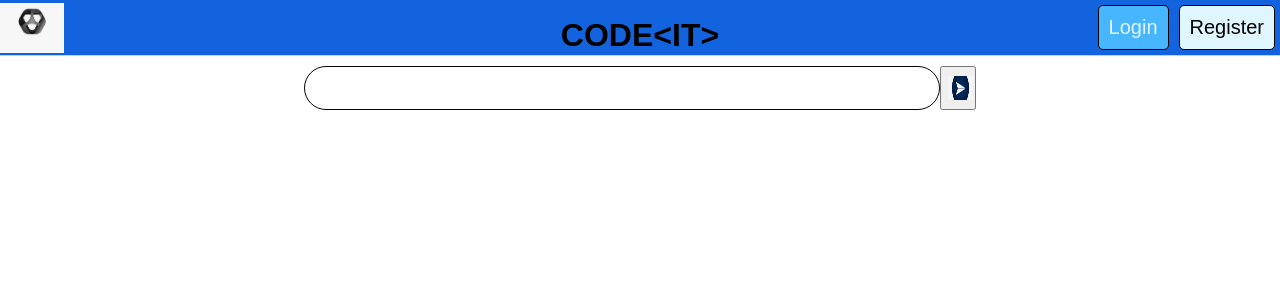
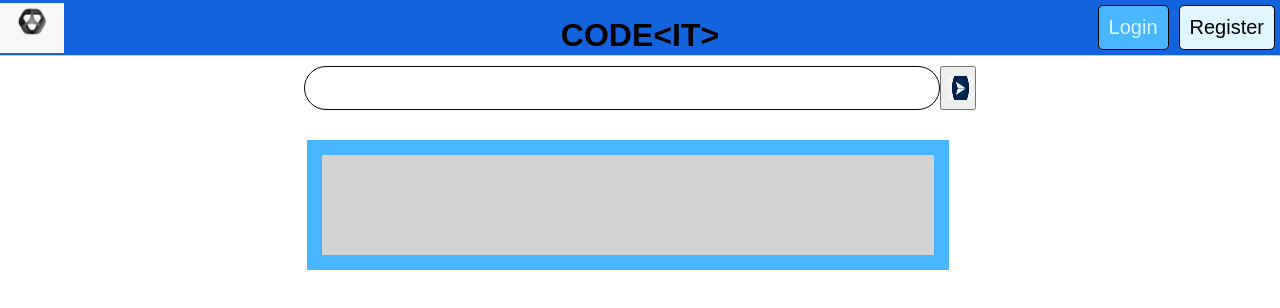
Before and after one commit to HseinKt/Code-Editor, a React (Create React App) app in the folder code_editor/: page /chat_page in a window 1280 px wide. Shown: the top 308 px of the page. Built offline with nearby package versions, Linux system fonts and the light colour scheme.

Commit message:
added box style for chat page

```diff
--- a/code_editor/src/index.css
+++ b/code_editor/src/index.css
@@ -166,3 +166,18 @@ a {
   background-color: var(--light_blue);
   color: black;
 }
+
+/* Chat box */
+.ChatBox {
+  display: flex;
+  flex-direction: column-reverse;
+  align-items: flex-start;
+  width: 40%;
+  height: max-content;
+  background-color: lightgrey;
+  border: 15px solid #47B5FF;
+  padding: 50px;
+  margin: 20px;
+  margin-left: 24%;
+  margin-right: 20%;
+}
--- a/code_editor/src/pages/chat_page.js
+++ b/code_editor/src/pages/chat_page.js
@@ -1,6 +1,7 @@
 import Header from "../components/landing_page/header"
 import Chat from "../components/chat_page/chat"
 import ChatText from "../components/chat_page/chat_text"
+import "../index.css";
 
 import { useState } from "react";
 
@@ -24,9 +25,8 @@ const ChatingPage = () => {
             <Header/>
             <Chat value={value} handleValue={handleValue} handleMessageSend={handleMessageSend}/>
 
-            <div>
+            <div className="ChatBox">
                 {messages.map((message,index) => (
-                    //<li>message</li>
                     <ChatText key={index} message={message}/>
                 ))}
             </div>
```
Also changed, not shown: code_editor/src/components/chat_page/chat.css (line endings or trailing spaces).
